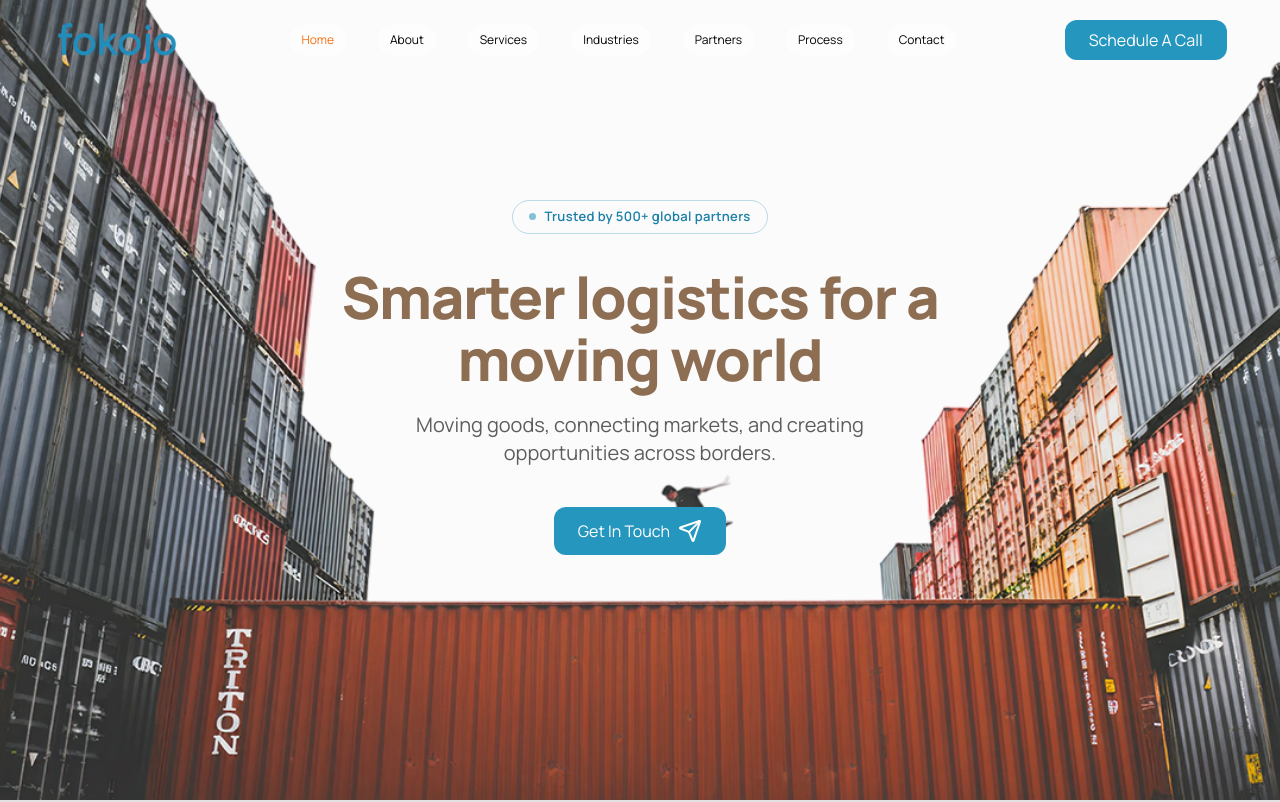
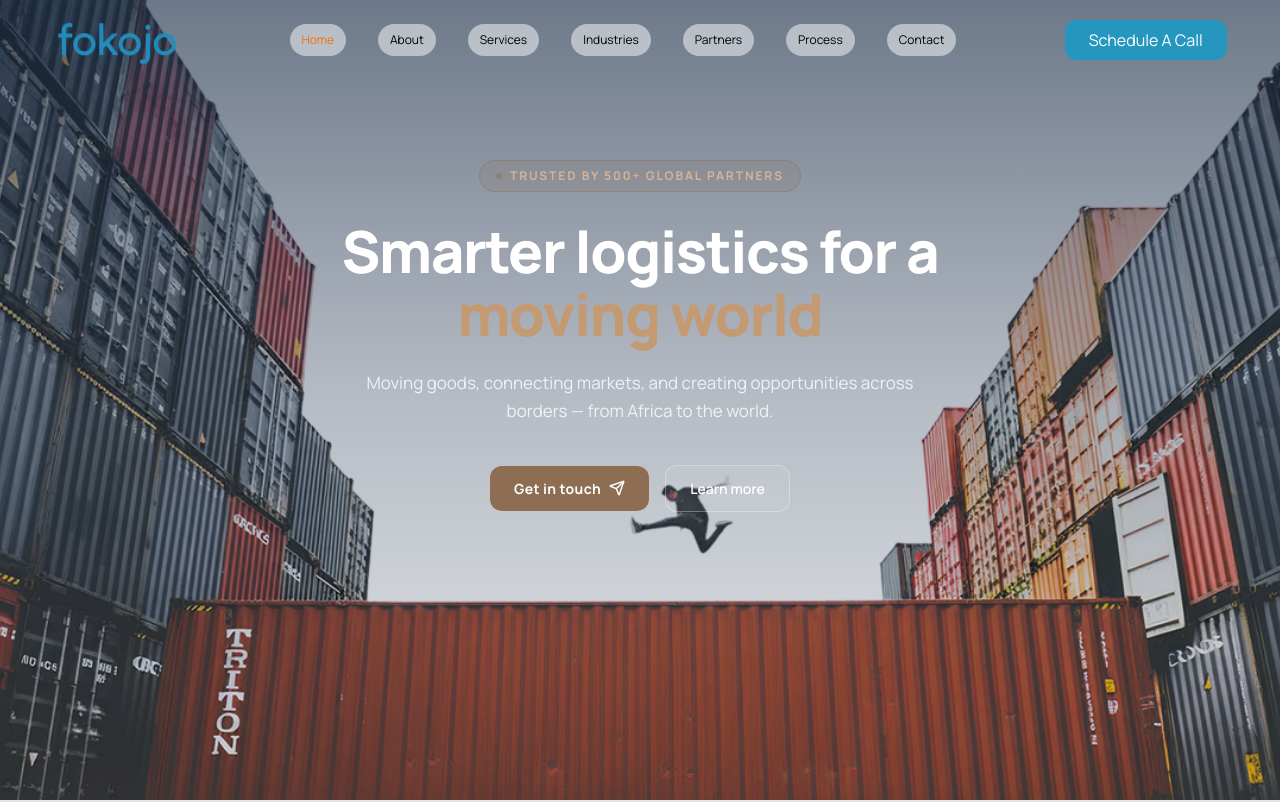
Before and after one commit to Korkoe27/fokojo, a Next.js app: page / in a window 1280 px wide. Shown: the top 802 px of the page. Built offline with nearby package versions, Linux system fonts and the light colour scheme.

Commit message:
redesigned hero section

```diff
--- a/src/components/About.tsx
+++ b/src/components/About.tsx
@@ -122,7 +122,7 @@ const About = () => {
               from market entry to full-scale distribution networks.
             </p>
 
-            <div className="grid grid-cols-2 gap-3 mt-8">
+            <div className="grid md:grid-cols-2 gap-3 mt-8">
               {[
                 { label: "Our Mission", text: aboutContent.mission },
                 { label: "Our Vision", text: aboutContent.vision },
@@ -186,12 +186,12 @@ const About = () => {
             variants={fadeUp}
             className="mb-9"
           >
+            <h3 className="text-3xl font-extrabold font-[Manrope] tracking-tight text-[#0B1F3B] mb-1">
+              Core values
+            </h3>
             <p className="text-xs font-bold tracking-[0.18em] uppercase text-[#8E6E53] font-[Manrope] mb-2">
               What we stand for
             </p>
-            <h3 className="text-3xl font-extrabold font-[Manrope] tracking-tight text-[#0B1F3B] mb-1">
-              Core values
-            </h3>
             <p className="text-sm text-[#888]">
               The principles that shape every partnership and decision we make.
             </p>
@@ -244,12 +244,12 @@ const About = () => {
             variants={fadeUp}
             className="mb-12"
           >
+            <h3 className="text-3xl font-extrabold font-[Manrope] tracking-tight text-[#0B1F3B] mb-1">
+              Our journey
+            </h3>
             <p className="text-xs font-bold tracking-[0.18em] uppercase text-[#8E6E53] font-[Manrope] mb-2">
               Ten years of growth
             </p>
-            <h3 className="text-3xl font-extrabold font-[Manrope] tracking-tight text-[#0B1F3B] mb-1">
-              Our journey
-            </h3>
             <p className="text-sm text-[#888]">
               Key milestones that define who we are today.
             </p>
--- a/src/components/Contact.tsx
+++ b/src/components/Contact.tsx
@@ -575,13 +575,13 @@ export default function Contact() {
           transition={{ duration: 0.55, ease: "easeOut" }}
           className="mb-14"
         >
+          <h2 className="text-4xl lg:text-5xl font-extrabold font-[Manrope] lg:max-w-1/2 leading-[1.08] tracking-tight text-[#0B1F3B]  mb-4">
+            Let&apos;s build something{" "}
+            <em className="not-italic text-[#8E6E53]">together</em>
+          </h2>
           <p className="text-[11px] font-bold tracking-[0.18em] uppercase text-[#8E6E53] font-[Manrope] mb-3">
             Get in Touch
           </p>
-          <h2 className="text-4xl lg:text-5xl font-extrabold font-[Manrope] leading-[1.08] tracking-tight text-[#0B1F3B]  mb-4">
-            Let&apos;s build something{" "}
-            <em className="not-italic text-[#8E6E53]">together</em>
-          </h2>
           <p className="text-[15px] leading-relaxed text-[#555] max-w-xl">
             Whether you&apos;re a manufacturer, distributor, or simply exploring — our
             trade experts are ready to help you unlock new markets.
--- a/src/components/Hero.tsx
+++ b/src/components/Hero.tsx
@@ -1,59 +1,130 @@
 "use client";
-import { Send } from 'lucide-react'
-import React from 'react'
-import { motion, Easing } from "motion/react";
+import { Send } from "lucide-react";
+import { motion, Variants, Easing } from "motion/react";
 
 const EASE: Easing = "easeOut";
 
+const fadeUp: Variants = {
+  hidden: { opacity: 0, y: 24 },
+  show: (i: number = 0) => ({
+    opacity: 1,
+    y: 0,
+    transition: { duration: 0.55, ease: EASE, delay: i * 0.1 },
+  }),
+};
+
+const stats = [
+  { value: "50+", label: "Countries" },
+  { value: "500+", label: "Partnerships" },
+  { value: "10yr", label: "Experience" },
+];
+
 const Hero = () => {
   return (
-    <div id="home" className="min-h-screen w-full bg-[url('/hero-bg-mobile.png')] md:bg-[url('/hero-bg.png')] flex flex-col items-center  relative bg-[#FBFBFB] justify-start bg-cover bg-center">
+    <section
+      id="home"
+      className="relative w-full min-h-screen bg-[url('/hero-bg-mobile.png')] md:bg-[url('/hero-bg.png')] bg-cover bg-center flex flex-col overflow-hidden"
+    >
+      {/* Overlay — ensures legibility over any background image */}
+      <div
+        aria-hidden="true"
+        className="absolute inset-0 bg-linear-to-b from-[#0B1F3B]/60 via-[#0B1F3B]/30 to-[#0B1F3B]/10 pointer-events-none"
+      />
 
+      <div className="relative z-10 mx-auto w-11/12 items-center max-w-[1280px] flex flex-col flex-1 py-32 lg:py-40">
 
-        <div className="mx-auto mt-50 w-11/12 max-w-[1280px] flex flex-col justify-start  items-center h-full">
-         <motion.div
-          initial={{ opacity: 0, y: 16 }}
-          animate={{ opacity: 1, y: 0 }}
-          transition={{ duration: 0.5, ease: EASE }}
-          className="
-            inline-flex items-center gap-2 mb-8
-            rounded-full border border-[#258FB5]/30
-            bg-[#258FB5]/08
-            px-4 py-1.5
-          "
+        {/* ── Eyebrow label ── */}
+        <motion.div
+          initial="hidden"
+          animate="show"
+          custom={0}
+          variants={fadeUp}
+          className="mb-7"
         >
-          <span className="h-[7px] w-[7px] rounded-full bg-[#258FB5] animate-pulse" />
-          <span className="text-[13px] font-semibold tracking-wide text-[#1a7fa8]">
-            Trusted by 500+ global partners
+          <span className="inline-flex items-center gap-2 rounded-full border border-[#8E6E53]/40 bg-[#8E6E53]/15 px-4 py-1.5">
+            <span className="h-[6px] w-[6px] rounded-full bg-[#8E6E53] animate-pulse" />
+            <span className="text-[12px] font-bold tracking-[0.16em] uppercase text-[#d4b49a] font-[Manrope]">
+              Trusted by 500+ global partners
+            </span>
           </span>
         </motion.div>
-        <div className="lg:w-2/3  flex  h-full flex-col m-auto items-center">
+
+        {/* ── Headline ── */}
         <motion.h1
-          initial={{ opacity: 0, y: 20 }}
-          animate={{ opacity: 1, y: 0 }}
-          transition={{ duration: 0.55, ease: EASE, delay: 0.1 }}
-          className="
-            font-[Manrope] font-extrabold tracking-tight leading-[1.08]
-            text-[#8E6E53] text-center
-            text-4xl md:text-5xl lg:text-[58px]
-            mb-5 max-w-2xl
-          "
+          initial="hidden"
+          animate="show"
+          custom={1}
+          variants={fadeUp}
+          className="font-[Manrope] font-extrabold tracking-tight leading-[1.08] text-center text-white max-w-3xl mb-6 text-4xl md:text-5xl lg:text-[58px]"
         >
-          Smarter logistics for a moving world
+          Smarter logistics for a{" "}
+          <em className="not-italic text-[#C49A72]">moving world</em>
         </motion.h1>
 
-            <p className="text-center opacity-70 text-[#1B1B1E] lg:w-2/3 text-base font-[Manrope] md:text-lg lg:text-xl">
-                Moving goods, connecting markets, and creating opportunities across borders.
-            </p>
+        {/* ── Sub-copy ── */}
+        <motion.p
+          initial="hidden"
+          animate="show"
+          custom={2}
+          variants={fadeUp}
+          className="max-w-xl text-[15px] md:text-[17px] text-center leading-relaxed text-white/80 font-[Manrope] mb-10"
+        >
+          Moving goods, connecting markets, and creating opportunities across
+          borders — from Africa to the world.
+        </motion.p>
 
-            <button className="bg-[#2596be] text-white py-3 px-6 rounded-xl mt-10 transition-colors capitalize duration-300 flex items-center justify-center space-x-2">
-                <span>get in touch</span>
-                <Send />
-            </button>
-        </div>
-        </div>
-    </div>
-  )
-}
+        {/* ── CTA ── */}
+        <motion.div
+          initial="hidden"
+          animate="show"
+          custom={3}
+          variants={fadeUp}
+          className="flex flex-wrap items-center gap-4"
+        >
+          <button className="inline-flex items-center gap-2 rounded-xl bg-[#8E6E53] hover:bg-[#7a5e45] text-white text-[14px] font-bold font-[Manrope] tracking-wide px-6 py-3 transition-colors duration-200">
+            <span>Get in touch</span>
+            <Send size={16} strokeWidth={2.2} />
+          </button>
 
-export default Hero
+          <button className="inline-flex items-center gap-2 rounded-xl border border-white/30 hover:border-white/60 text-white text-[14px] font-semibold font-[Manrope] px-6 py-3 transition-colors duration-200 bg-white/5 hover:bg-white/10">
+            Learn more
+          </button>
+        </motion.div>
+
+        {/* ── Stats bar ── */}
+        {/* <motion.div
+          initial="hidden"
+          animate="show"
+          custom={4}
+          variants={fadeUp}
+          className="mt-16 inline-grid grid-cols-3 rounded-xl overflow-hidden border border-white/15 bg-white/10 backdrop-blur-sm max-w-sm"
+        >
+          {stats.map((stat, i) => (
+            <div
+              key={stat.label}
+              className={`py-4 px-5 text-center ${
+                i < stats.length - 1 ? "border-r border-white/15" : ""
+              }`}
+            >
+              <p className="text-2xl font-extrabold font-[Manrope] text-white leading-none">
+                {stat.value}
+              </p>
+              <p className="text-[11px] text-white/55 mt-1 font-[Manrope] tracking-wide uppercase">
+                {stat.label}
+              </p>
+            </div>
+          ))}
+        </motion.div> */}
+
+      </div>
+
+      {/* ── Bottom fade into next section ── */}
+      {/* <div
+        aria-hidden="true"
+        className="absolute bottom-0 left-0 right-0 h-24 bg-linear-to-t from-[#e1e2e2] to-transparent pointer-events-none"
+      /> */}
+    </section>
+  );
+};
+
+export default Hero;
```
